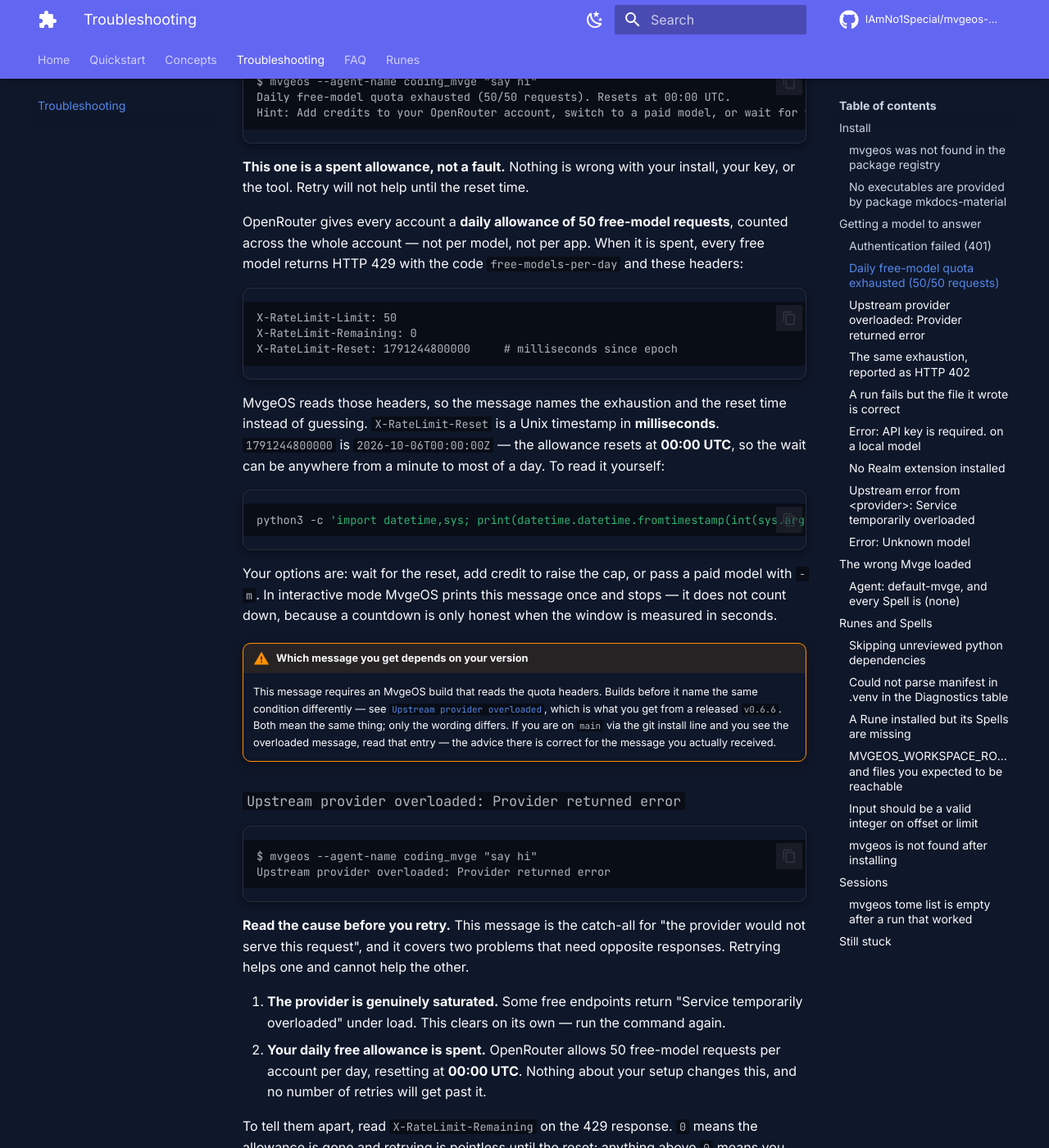
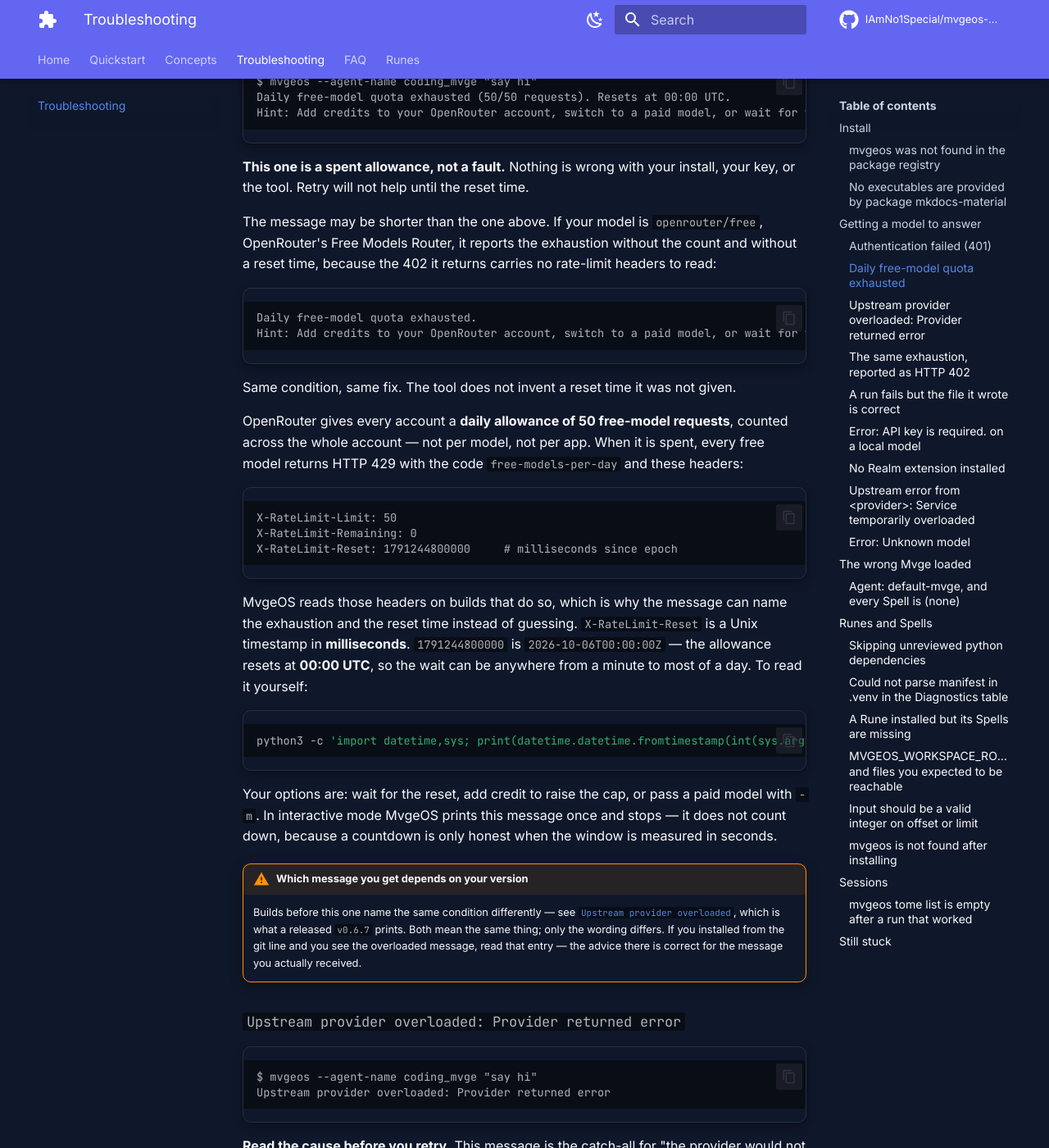
Before and after one commit to IAmNo1Special/mvgeos-marketplace, an MkDocs documentation site: the page built from docs/troubleshooting.md, in a window 1280 px wide and 1400 px high, scrolled down 2111 px. Shown: the whole window at 82% size. Built offline with MkDocs 1.6.1 and Material for MkDocs 9.7.7, drawn with Linux system fonts in a browser that asks for light colours; comment, search, counter and statistics services are not loaded; some of the changed text lies outside the part shown.

Commit message:
docs: one entry for a message that has two forms, and v0.6.7 everywhere
SOM-30 confirmed the router 402 is now classified, and that produced a bug
in the entry I wrote: the heading promised `Daily free-model quota exhausted
(50/50 requests). Resets at 00:00 UTC.` and a reader on `openrouter/free`
gets `Daily free-model quota exhausted.` with no count and no reset time,
because that 402 carries no rate-limit headers. The entry was unreachable
for the model PR #172 makes the default.

Verified both forms through the real loop.py path rather than a hand-built
exception, on 41eeed3:

  429 with headers -> quota exhausted (50/50 requests). Resets at 00:00 UTC.
  402 no headers   -> quota exhausted.

One entry covering both, retitled to the prefix they share, with the
shorter form shown and the reason it is shorter. The tool does not invent a
reset time it was not given, so the docs should not promise one either.

Also checked every version claim against the tags, and three were wrong.
`mvge install --confirm-python-deps` shipped in v0.6.7, not v0.6.6:

  $ git merge-base --is-ancestor 8ce22c0 v0.6.6   -> no
  $ git merge-base --is-ancestor 8ce22c0 v0.6.7   -> yes

which makes the page's own "if a command is missing you have something older
than v0.6.6" advice wrong in the reader's favour -- it would have sent them
looking for a command that was never in the release they installed. Corrected
across quickstart, troubleshooting, faq and index.

mkdocs build --strict: clean. 21 pages, 0 broken anchors.

Co-Authored-By: Paperclip <noreply@paperclip.ing>

````diff
--- a/docs/troubleshooting.md
+++ b/docs/troubleshooting.md
@@ -39,7 +39,7 @@ uv tool list
 ```
 
 ```text
-mvgeos-cli v0.6.5
+mvgeos-cli v0.6.7
 - mvgeos
 ```
 
@@ -82,7 +82,7 @@ The format check in `validate_api_key` is a prefix check, not a validity check:
 keys must start with `sk-or-` (OpenRouter) or `AIza` (Google). A key with the
 right prefix but no credit still produces this 401.
 
-### `Daily free-model quota exhausted (50/50 requests)`
+### `Daily free-model quota exhausted`
 
 ```text
 $ mvgeos --agent-name coding_mvge "say hi"
@@ -92,6 +92,18 @@ Hint: Add credits to your OpenRouter account, switch to a paid model, or wait fo
 
 **This one is a spent allowance, not a fault.** Nothing is wrong with your
 install, your key, or the tool. Retry will not help until the reset time.
+
+The message may be shorter than the one above. If your model is
+`openrouter/free`, OpenRouter's Free Models Router, it reports the exhaustion
+without the count and without a reset time, because the 402 it returns carries no
+rate-limit headers to read:
+
+```text
+Daily free-model quota exhausted.
+Hint: Add credits to your OpenRouter account, switch to a paid model, or wait for the daily reset.
+```
+
+Same condition, same fix. The tool does not invent a reset time it was not given.
 
 OpenRouter gives every account a **daily allowance of 50 free-model requests**,
 counted across the whole account — not per model, not per app. When it is spent,
@@ -104,11 +116,11 @@ X-RateLimit-Remaining: 0
 X-RateLimit-Reset: 1791244800000     # milliseconds since epoch
 ```
 
-MvgeOS reads those headers, so the message names the exhaustion and the reset
-time instead of guessing. `X-RateLimit-Reset` is a Unix timestamp in
-**milliseconds**. `1791244800000` is `2026-10-06T00:00:00Z` — the allowance
-resets at **00:00 UTC**, so the wait can be anywhere from a minute to most of a
-day. To read it yourself:
+MvgeOS reads those headers on builds that do so, which is why the message can name
+the exhaustion and the reset time instead of guessing. `X-RateLimit-Reset` is a
+Unix timestamp in **milliseconds**. `1791244800000` is `2026-10-06T00:00:00Z` —
+the allowance resets at **00:00 UTC**, so the wait can be anywhere from a minute
+to most of a day. To read it yourself:
 
 ```bash
 python3 -c 'import datetime,sys; print(datetime.datetime.fromtimestamp(int(sys.argv[1])/1000, datetime.UTC))' 1791244800000
@@ -120,13 +132,12 @@ it does not count down, because a countdown is only honest when the window is
 measured in seconds.
 
 !!! warning "Which message you get depends on your version"
-    This message requires an MvgeOS build that reads the quota headers. Builds
-    before it name the same condition differently — see
+    Builds before this one name the same condition differently — see
     [`Upstream provider overloaded`](#upstream-provider-overloaded-provider-returned-error),
-    which is what you get from a released `v0.6.6`. Both mean the same thing;
-    only the wording differs. If you are on `main` via the git install line and
-    you see the overloaded message, read that entry — the advice there is
-    correct for the message you actually received.
+    which is what a released `v0.6.7` prints. Both mean the same thing; only the
+    wording differs. If you installed from the git line and you see the
+    overloaded message, read that entry — the advice there is correct for the
+    message you actually received.
 
 ### `Upstream provider overloaded: Provider returned error`
 
@@ -150,7 +161,7 @@ To tell them apart, read `X-RateLimit-Remaining` on the 429 response. `0` means
 the allowance is gone and retrying is pointless until the reset; anything above
 `0` means you are being throttled per-minute or the provider is busy, and a
 retry is reasonable. Builds that name the exhaustion properly print
-[`Daily free-model quota exhausted`](#daily-free-model-quota-exhausted-5050-requests)
+[`Daily free-model quota exhausted`](#daily-free-model-quota-exhausted)
 instead of this message, so if you got that one, use its entry.
 
 ### The same exhaustion, reported as HTTP 402
@@ -335,7 +346,7 @@ Not an error, and for `mvgeos mvge install` the correct outcome: those are the
 engine packages you already installed in step 1. Re-running with confirmation
 changes nothing measurable — the resolved Spell set is the same nine either way.
 
-Both install commands take the same flag since `v0.6.6`, and it matters only
+Both install commands take the same flag since `v0.6.7`, and it matters only
 when the dependency is *not* already covered by the engine:
 
 ```bash
````
Also changed, not shown: docs/faq.md (+6 -7 lines), docs/index.md (+1 -1 lines), docs/quickstart.md (+20 -18 lines).
